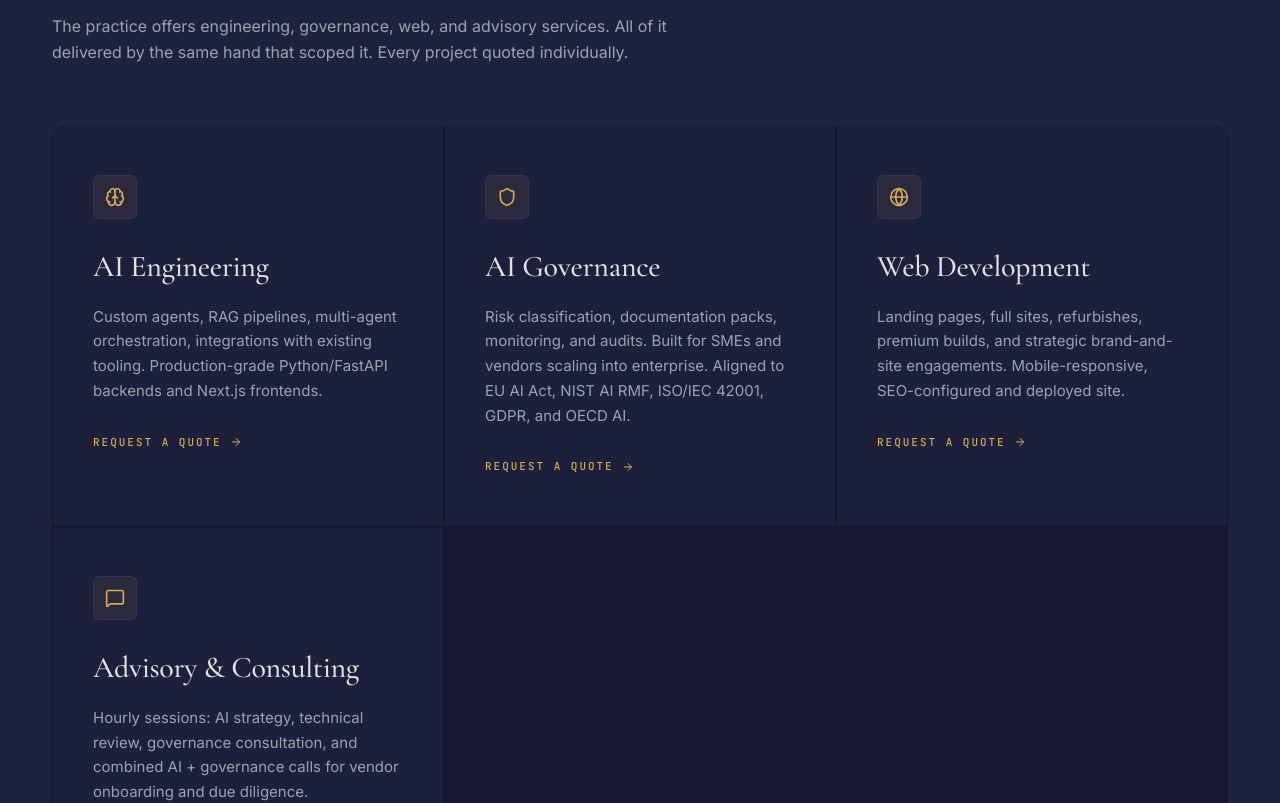
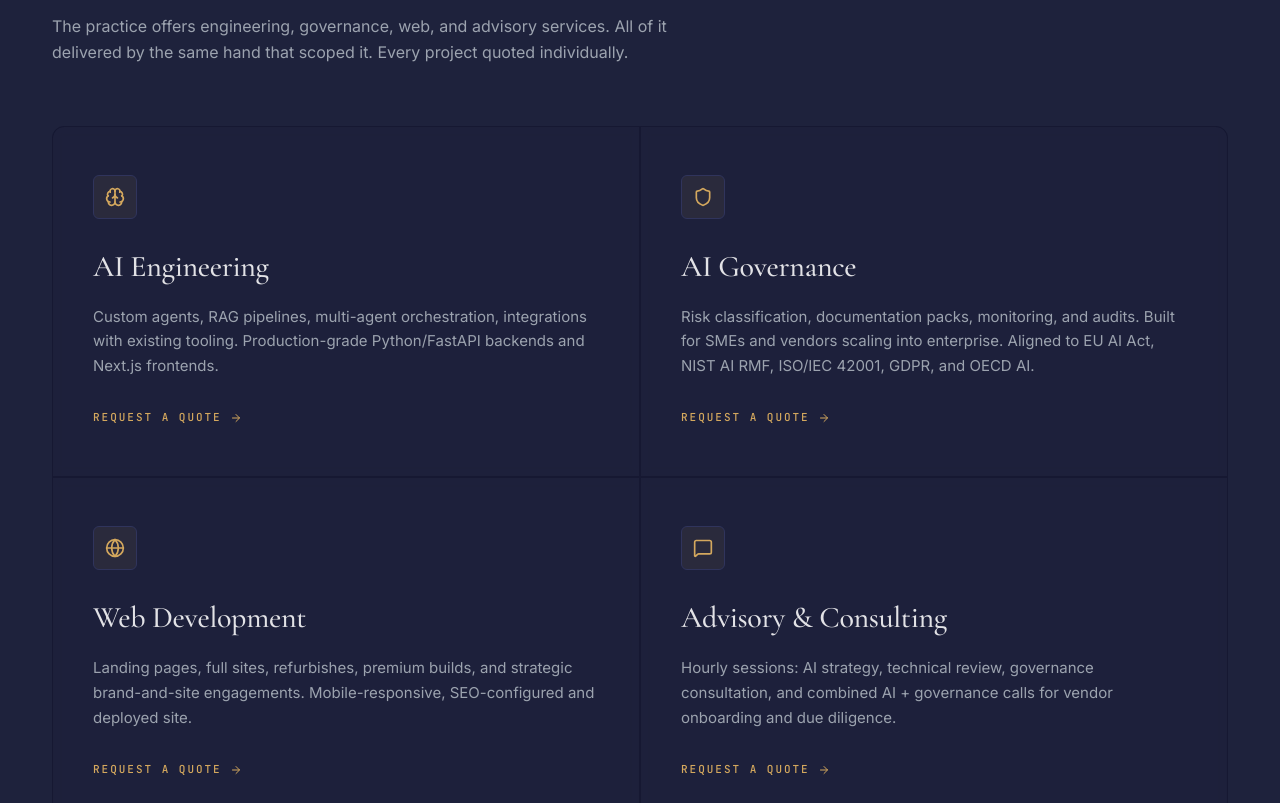
Before and after one commit to hc-core-tech/hccoretech-site, a Next.js app: page / in a window 1280 px wide. Shown: the part 1246-2049 px from the top of the page. Built offline with nearby package versions, Linux system fonts and the light colour scheme.

Commit message:
responsive: services grid always 2x2 on desktop/tablet, no empty cells

```diff
--- a/app/components/HCCoreTechHomepage.tsx
+++ b/app/components/HCCoreTechHomepage.tsx
@@ -801,6 +801,7 @@ function FrameworkStrip() {
 // ══════════════════════════════════════════════════════════════
 function Services() {
   const isMobile = useIsMobile();
+  const isNarrow = useIsMobile(640);
   const items = [
     { icon: Brain, title: 'AI Engineering',
       body: 'Custom agents, RAG pipelines, multi-agent orchestration, integrations with existing tooling. Production-grade Python/FastAPI backends and Next.js frontends.' },
@@ -841,7 +842,7 @@ function Services() {
 
         <div style={{
           display: 'grid',
-          gridTemplateColumns: 'repeat(auto-fit, minmax(320px, 1fr))',
+          gridTemplateColumns: isNarrow ? '1fr' : 'repeat(2, 1fr)',
           gap: '2px', background: T.hairline,
           border: `1px solid ${T.hairline}`,
           borderRadius: R.card,
```
